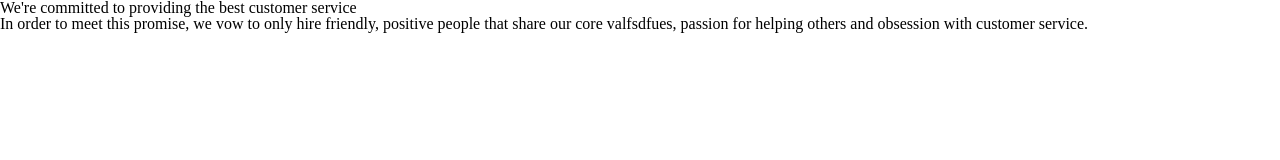
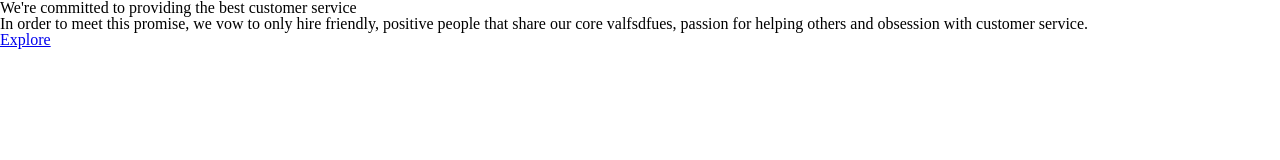
Before and after one commit to nhoczui3110/f8-html5-boilerplate-4waj6q, a plain HTML site: page index.html in a window 1280 px wide. Drawn offline with Linux system fonts and the light colour scheme; a web font is replaced by a local one.

Commit message:
1 file modified

```diff
--- a/index.html
+++ b/index.html
@@ -20,6 +20,6 @@
       people that share our core valfsdfues, passion for helping others and
       obsession with customer service.
     </p>
-
+    <a href="#!">Explore</a>
   </body>
 </html>
```
